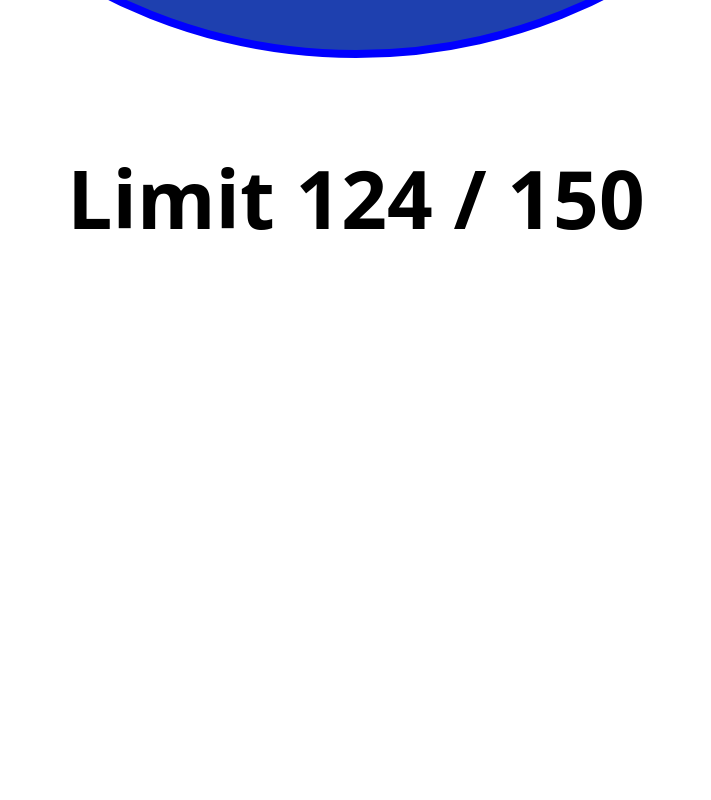
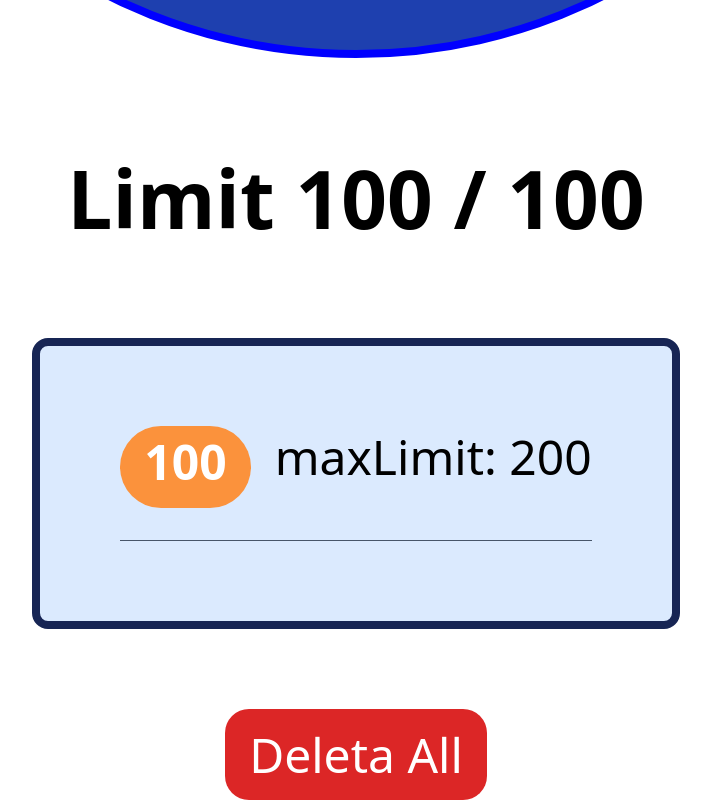
Before and after one commit to KurbanTR/KurbanCombat, a React (Vite) app: page / in a window 1280 px wide. Shown: the part 1310-2110 px from the top of the page, without its empty margins (284-995 px from the left). Before the commit the page ends 1568 px from the top, so only its background shows below. Built offline with nearby package versions, Linux system fonts and the light colour scheme.

Commit message:
Kurban Kombat 1.0.2 (upload BuyAddMaxLimit

```diff
--- a/package.json
+++ b/package.json
@@ -10,10 +10,12 @@
     "preview": "vite preview"
   },
   "dependencies": {
+    "@reduxjs/toolkit": "^2.2.7",
     "autoprefixer": "^10.4.20",
     "postcss": "^8.4.41",
     "react": "^18.3.1",
     "react-dom": "^18.3.1",
+    "react-redux": "^9.1.2",
     "react-router-dom": "^6.26.1",
     "tailwindcss": "^3.4.10"
   },
--- /dev/null
+++ b/src/components/FixUp.jsx
@@ -0,0 +1,36 @@
+import { useDispatch, useSelector } from "react-redux"
+import { maxLimits, setCount, setMaxLimitLevel } from "../state/FixSlice";
+
+const FixUp = () => {
+    const {maxLimitLevel, count} = useSelector(state => state.fix)
+    const dispatch = useDispatch()
+
+    const onhandleUpLimit = ()=>{
+        if(maxLimits.length > maxLimitLevel && maxLimits[maxLimitLevel-1]?.price <= count){
+            dispatch(setMaxLimitLevel(maxLimitLevel+1))
+            dispatch(setCount(count - maxLimits[maxLimitLevel-1]?.price))
+        }
+    }
+
+    return (
+        <div className="flex flex-col gap-[2em] p-[5em] border-8 border-blue-950 rounded-[1em] bg-blue-100">
+            <div className="flex items-center gap-[.5em] text-[3em]">
+                <button className="px-[.5em] py-[.1em] rounded-[1em] bg-orange-400 text-white font-bold flex justify-center items-center" onClick={onhandleUpLimit}>
+                    <p className="relative bottom-[.1em]">{maxLimits[maxLimitLevel-1]?.price}</p>
+                </button>
+                <p className="relative bottom-[.2em]">maxLimit: {maxLimits[maxLimitLevel]?.maxLimit}</p>
+            </div>
+
+            <div className="h-[.1em] bg-slate-600"/>
+
+            {/* <div className="flex items-center gap-[.5em] text-[3em]">
+                <button className="px-[.5em] py-[.1em] rounded-[1em] bg-orange-400 text-white font-bold flex justify-center items-center">
+                    <p className="relative bottom-[.1em]">{maxLimits[maxLimitLevel].price}</p>
+                </button>
+                <p className="relative bottom-[.2em]">maxLimit: {maxLimit}</p>
+            </div> */}
+        </div>
+    )
+}
+
+export default FixUp
--- a/src/main.jsx
+++ b/src/main.jsx
@@ -3,11 +3,15 @@ import { createRoot } from 'react-dom/client'
 import App from './App.jsx'
 import { BrowserRouter } from 'react-router-dom'
 import './index.css'
+import state from './state'
+import { Provider } from 'react-redux'
 
 createRoot(document.getElementById('root')).render(
   <StrictMode>
     <BrowserRouter>
-      <App />
+      <Provider store={state}>
+        <App />
+      </Provider>
     </BrowserRouter>
   </StrictMode>,
 )
--- a/src/page/MainPage.jsx
+++ b/src/page/MainPage.jsx
@@ -1,34 +1,42 @@
 import { useEffect, useState } from "react";
+import FixUp from "../components/FixUp";
+import { useDispatch, useSelector } from "react-redux";
+import { deleteAll, maxLimits, setCount } from "../state/FixSlice";
 
 const MainPage = () => {
-  const [count, setCount] = useState(0);
+  const {maxLimitLevel, count} = useSelector(state => state.fix)
   const [level, setLevel] = useState(1);
-  const [limit, setLimit] = useState(100);
+  const [limit, setLimit] = useState(maxLimits[maxLimitLevel-1]?.maxLimit);
+
+  const dispatch = useDispatch()
 
   const handleClick = () => {
     console.log(limit);
     setLimit((prevLimit) => {
       if (prevLimit >= 3) {
-        setCount((prevCount) => prevCount + 3);
+        dispatch(setCount(+count + 3));
         return prevLimit - 3;
       }
       return prevLimit;
     });
   };
 
+  const handleDeleteAll = ()=>{
+    dispatch(deleteAll())
+  }
+
   const maxCount = [100, 2500, 10000, 500000, 1000000, 10000000];
-  const maxLimit = [100, 150, 200, 250, 300, 400];
   const levelWidth = (count / maxCount[level]) * 100;
 
   useEffect(() => {
-    if (maxCount[level] <= count) {
+    if (maxCount[maxLimitLevel-1]?.maxLimit <= count) {
       setLevel(level + 1);
     }
-  }, [count, level, maxCount]);
+  }, [count]);
 
   useEffect(() => {
     const interval = setInterval(() => {
-      setLimit((prevLimit) => (prevLimit < maxLimit[level] ? prevLimit + 3 : prevLimit));
+      setLimit((prevLimit) => (prevLimit < maxLimits[maxLimitLevel-1]?.maxLimit ? prevLimit + 3 : prevLimit));
     }, 1000);
 
     return () => clearInterval(interval);
@@ -53,7 +61,11 @@ const MainPage = () => {
           className="w-[70em] h-[70em] border-8 border-[blue] bg-blue-800 rounded-full active:scale-[.99] flex justify-center items-center"
           onClick={handleClick}
         />
-        <span className="text-[5em] font-semibold">Limit {limit} / {maxLimit[level]}</span>
+        <span className="text-[5em] font-semibold">Limit {limit} / {maxLimits[maxLimitLevel-1]?.maxLimit}</span>
+        <FixUp/>
+        <div className="text-[3em] text-white px-[.5em] py-[.2em] bg-red-600 rounded-[.5em]">
+          <button onClick={handleDeleteAll}>Deleta All</button>
+        </div>
       </div>
     </div>
   );
--- /dev/null
+++ b/src/state/FixSlice.js
@@ -0,0 +1,63 @@
+import { createSlice } from "@reduxjs/toolkit"
+
+export const maxLimits = [
+    {
+        maxLimit: 100,
+        price: 100,
+    },
+    {
+        maxLimit: 200,
+        price: 200,
+    },
+    {
+        maxLimit: 300,
+        price: 300,
+    },
+    {
+        maxLimit: 400,
+        price: 400,
+    },
+    {
+        maxLimit: 500,
+        price: 500,
+    },
+    {
+        maxLimit: 600,
+        price: 600,
+    }
+]
+
+const FixSlice = createSlice({
+    name: 'fix',
+    initialState: {
+        count: localStorage.getItem('count') || 0,
+        click: localStorage.getItem('click') || 1,
+        maxLimitLevel: localStorage.getItem('maxLimitLevel') || 1
+    },
+    reducers: {
+        setCount(state, actions){
+            state.count = actions.payload
+            localStorage.setItem('count', actions.payload)
+        },
+        setClick(state, actions){
+            state.click = actions.payload
+            localStorage.setItem('click', actions.payload)
+        },
+        setMaxLimitLevel(state, actions){
+            state.maxLimitLevel = actions.payload
+            localStorage.setItem('maxLimitLevel', actions.payload)
+        },
+        deleteAll(){
+            localStorage.clear()
+            location.reload()
+        }
+    },
+    // extraReducers: (bilder) => {
+
+    // }
+
+})
+
+
+export const { setClick, setMaxLimitLevel, deleteAll, setCount } = FixSlice.actions
+export default FixSlice.reducer
--- /dev/null
+++ b/src/state/index.js
@@ -0,0 +1,8 @@
+import { configureStore } from "@reduxjs/toolkit";
+import FixReduser from "../state/FixSlice"
+
+export default configureStore({
+    reducer: {
+        fix: FixReduser
+    }
+})
```
Also changed, not shown: 1 other file (tests, documents, lock files or other folders).
